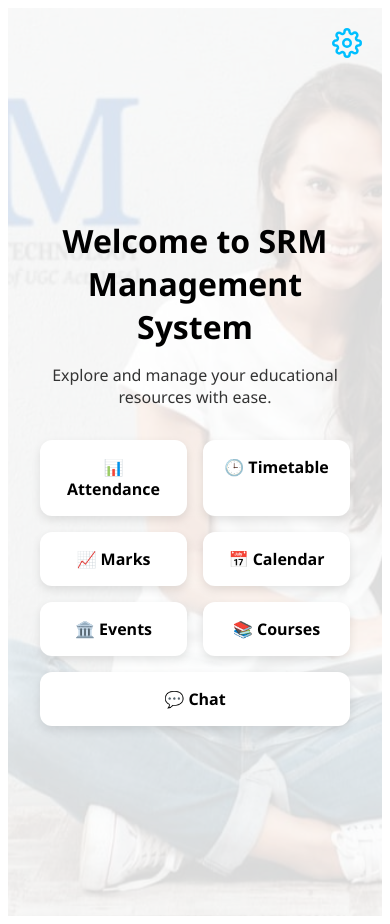
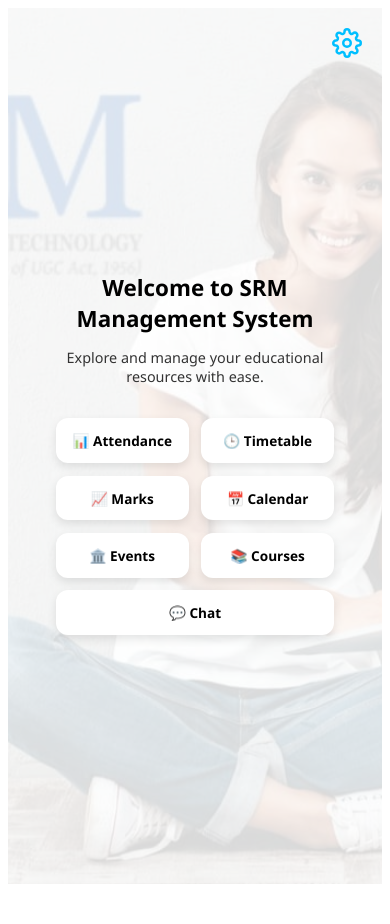
Before and after one commit to itachixa/Student_Managment, a React (Vite) app: page /Home in a window 390 px wide. After the commit the page ends 892 px from the top, so only its background shows below. Built offline with nearby package versions, Linux system fonts and the light colour scheme.

Commit message:
CORRECTION NDU  Styles ET CONNECTION A FIRE BASE

```diff
--- a/package.json
+++ b/package.json
@@ -10,6 +10,7 @@
     "preview": "vite preview"
   },
   "dependencies": {
+    "firebase": "^12.0.0",
     "react": "^19.1.0",
     "react-dom": "^19.1.0",
     "react-icons": "^5.5.0",
--- a/public/ manifest.json
+++ b/public/ manifest.json
@@ -1,5 +1,5 @@
 {
-  "name": "SRM APP",
+  "name": "SSchoolApp",
   "short_name": "SchoolApp",
   "start_url": "/",
   "display": "standalone",
--- a/src/Styles/Home.css
+++ b/src/Styles/Home.css
@@ -1,73 +1,41 @@
-/* Structure globale */
+/* GLOBAL CONTAINER */
 .home-container {
   position: relative;
   background-size: cover;
   background-position: center;
   min-height: 100vh;
-  padding: 2rem;
+  padding: 1rem;
   display: flex;
   align-items: center;
   justify-content: center;
-  color: #000; /* Noir */
+  color: #000;
   font-family: 'Segoe UI', sans-serif;
+  overflow: hidden;
 }
 
+/* OVERLAY CORRIGÉ */
 .overlay {
-  position: absolute;.navbar-container {
-  display: flex;
-  justify-content: center;
-  align-items: flex-start;
-  padding-top: 40px;
-  height: 100vh;
-  background-color: #ffffff; /* Primaire : blanc */
-}
-
-.navbar {
-  display: flex;
-  flex-wrap: wrap;
-  justify-content: center;
-  align-items: center;
-  gap: 20px;
-  padding: 25px 40px;
-  background-color: #f5f5f5; /* Secondaire : blanc cassé */
-  border-radius: 20px;
-  box-shadow: 0 4px 20px rgba(0, 0, 0, 0.1);
-  max-width: 90vw;
-}
-
-.navbar a {
-  text-decoration: none;
-  color: #000000; /* Tertiaire : noir */
-  font-weight: 600;
-  font-size: 18px;
-  padding: 12px 20px;
-  border-radius: 10px;
-  transition: all 0.3s ease;
-  background-color: transparent;
-}
-
-.navbar a:hover {
-  background-color: #e0e0e0;
-}
-
+  position: absolute;
   top: 0;
   left: 0;
   right: 0;
   bottom: 0;
-  background: rgba(255, 255, 255, 0.85); /* overlay blanc clair */
+  background: rgba(255, 255, 255, 0.85);
   z-index: 0;
 }
 
-/* Contenu */
+/* CONTENU PRINCIPAL */
 .home-content {
   z-index: 1;
-  max-width: 900px;
+  max-width: 960px;
   width: 100%;
   text-align: center;
+  padding: 1rem;
 }
 
+/* TITRES */
 .header h1 {
-  font-size: 2rem;
+  font-size: 1.8rem;
   font-weight: bold;
   margin-bottom: 0.5rem;
 }
@@ -78,15 +46,17 @@
   color: #333;
 }
 
-/* Cartes */
+/* GRILLE DES CARTES */
 .card-grid {
   display: grid;
-  grid-template-columns: repeat(auto-fit, minmax(140px, 1fr));
+  grid-template-columns: repeat(auto-fit, minmax(120px, 1fr));
   gap: 1rem;
+  padding: 0 1rem;
 }
 
+/* CARTES */
 .card {
-  background: #fff; /* blanc pur */
+  background: #fff;
   color: #000;
   padding: 1rem;
   border-radius: 12px;
@@ -94,15 +64,19 @@
   box-shadow: 0 4px 10px rgba(0, 0, 0, 0.1);
   transition: transform 0.2s ease;
   font-weight: 600;
+  font-size: 0.9rem;
+  word-wrap: break-word;
 }
 
 .card:hover {
   transform: translateY(-5px);
   background-color: #f1f1f1;
 }
+
+/* Icône des paramètres */
 .settings-icon-custom {
-  font-size: 30px;;
-  color: #00BFFF; /* Bleu clair ou change à ton goût */
+  font-size: 30px;
+  color: #00BFFF;
   transition: transform 0.3s ease, color 0.3s ease;
 }
 
@@ -110,3 +84,33 @@
   transform: rotate(90deg);
   color: #1E90FF;
 }
+
+/* RENDU RESPONSIVE */
+@media (max-width: 500px) {
+  .header h1 {
+    font-size: 1.4rem;
+  }
+
+  .header p {
+    font-size: 0.9rem;
+  }
+
+  .card {
+    font-size: 0.85rem;
+    padding: 0.8rem;
+  }
+
+  .card-grid {
+    gap: 0.8rem;
+  }
+}
+
+@media (max-width: 350px) {
+  .card-grid {
+    grid-template-columns: 1fr;
+  }
+
+  .card {
+    font-size: 0.8rem;
+  }
+}
--- a/src/Styles/login.css
+++ b/src/Styles/login.css
@@ -10,6 +10,7 @@
   display: flex;
   justify-content: center;
   align-items: center;
+
 }
 
 
@@ -21,12 +22,13 @@
   padding: 30px 40px;
   border-radius: 10px;
   box-shadow: 0 0 15px rgba(0,0,0,0.2);
-  width: 50%;
+  width: 80%;
   max-width: 400px;
   display: flex;
   flex-direction: column;
    align-items: center;
   justify-content: center;
+
 }
 
 /* Logo centré et responsive */
--- /dev/null
+++ b/src/firebase.js
@@ -0,0 +1,21 @@
+// firebase.js
+import { initializeApp } from "firebase/app";
+import { getAuth } from "firebase/auth";
+import { getFirestore } from 'firebase/firestore';
+
+
+const firebaseConfig = {
+  apiKey: "AIzaSyB2DQS5WP7HzZI3Ig2u056qIHK7p3vzfmU",
+  authDomain: "srm-app-4ebc0.firebaseapp.com",
+  projectId: "srm-app-4ebc0",
+  storageBucket: "srm-app-4ebc0.appspot.com",
+  messagingSenderId: "809166407032",
+  appId: "1:809166407032:web:a7093a4ae7ea5838e3b48d",
+  measurementId: "G-2FKS8B3G4H"
+};
+
+const app = initializeApp(firebaseConfig);
+
+// Exportation des services
+export const db = getFirestore(app);
+export const auth = getAuth(app);
--- a/src/index.css
+++ b/src/index.css
@@ -19,19 +19,19 @@
   flex-wrap: wrap; /* Permet de passer à la ligne si l’écran est petit */
   justify-content: center;
   align-items: center;
-  gap: 40px;
+  gap: 10px;
 }
 
 /* Style des boutons avec icônes */
 .button-link {
-  text-decoration: none;
+  text-decoration: double;
 }
 
 .icon-button {
   display: flex;
   align-items: center;
   justify-content: center;
-  gap: 10px;
+  gap: 5px;
   background-color: white;
   border: 2px solid #007bff;
   color: #007bff;
@@ -42,7 +42,8 @@
   transition: all 0.3s ease;
   box-shadow: 0 4px 8px rgba(0, 123, 255, 0.2);
   cursor: pointer;
-  min-width: 160px;
+  min-width: 10px;
+  max-width: 160px;
   text-align: center;
 }
 
--- a/src/main.jsx
+++ b/src/main.jsx
@@ -13,6 +13,12 @@
 import Marks from './view/marks';
 import Calendar from './view/Calendar';
 import Setting from './components/Setting';
+import './firebase';
+
+
+
+
+
 
 import { registerSW } from 'virtual:pwa-register'
 
--- a/src/view/Home.jsx
+++ b/src/view/Home.jsx
@@ -6,6 +6,7 @@
 
 function Home() {
   return (
+
     <div className="home-container" style={{ backgroundImage: `url(${bgImage})` }}>
       <div className="overlay" />
 
--- a/src/view/Student.jsx
+++ b/src/view/Student.jsx
@@ -1,34 +1,41 @@
-import { useNavigate } from 'react-router-dom'; // 👈 import du hook
+import { useNavigate } from 'react-router-dom';
+import { signInWithEmailAndPassword } from 'firebase/auth';
+import { auth } from '../firebase'; // ← Import de ton fichier firebase
 import '../Styles/login.css';
 import logo from '../assets/SRM.png';
+import { useState } from 'react';
 
 function Login() {
-  const navigate = useNavigate(); // 👈 initialisation du hook
+  const navigate = useNavigate();
+  const [email, setEmail] = useState('');
+  const [password, setPassword] = useState('');
 
-  const handleSubmit = (e) => {
+  const handleSubmit = async (e) => {
     e.preventDefault();
-
-    navigate('../page/Home'); // 👈 redirection vers la page "home"
+    try {
+      await signInWithEmailAndPassword(auth, email, password);
+      navigate('../page/Home'); // redirection si tout va bien
+    } catch (error) {
+      alert("Erreur de connexion : " + error.message);
+    }
   };
 
   return (
-    <>
     <div className='Login'>
       <div className="login-container">
         <img src={logo} alt="SRM Logo" className="srm-logo" />
         <h2>SRM Student Login</h2>
         <form onSubmit={handleSubmit}>
-          <label htmlFor="email">Student Email:</label>
-          <input type="email" id="email" required />
+          <label htmlFor="email">Student Email</label>
+          <input type="email" id="email" required placeholder="Enter your email" value={email} onChange={(e) => setEmail(e.target.value)} />
 
-          <label htmlFor="password">Password:</label>
-          <input type="password" id="password" required />
+          <label htmlFor="password">Password</label>
+          <input type="password" id="password" required placeholder="Enter your password" value={password} onChange={(e) => setPassword(e.target.value)} />
 
           <button type="submit">Log In</button>
         </form>
       </div>
-      </div>
-    </>
+    </div>
   );
 }
 
```
Also changed, not shown: public/site.webmanifest, 1 other file (tests, documents, lock files or other folders).
